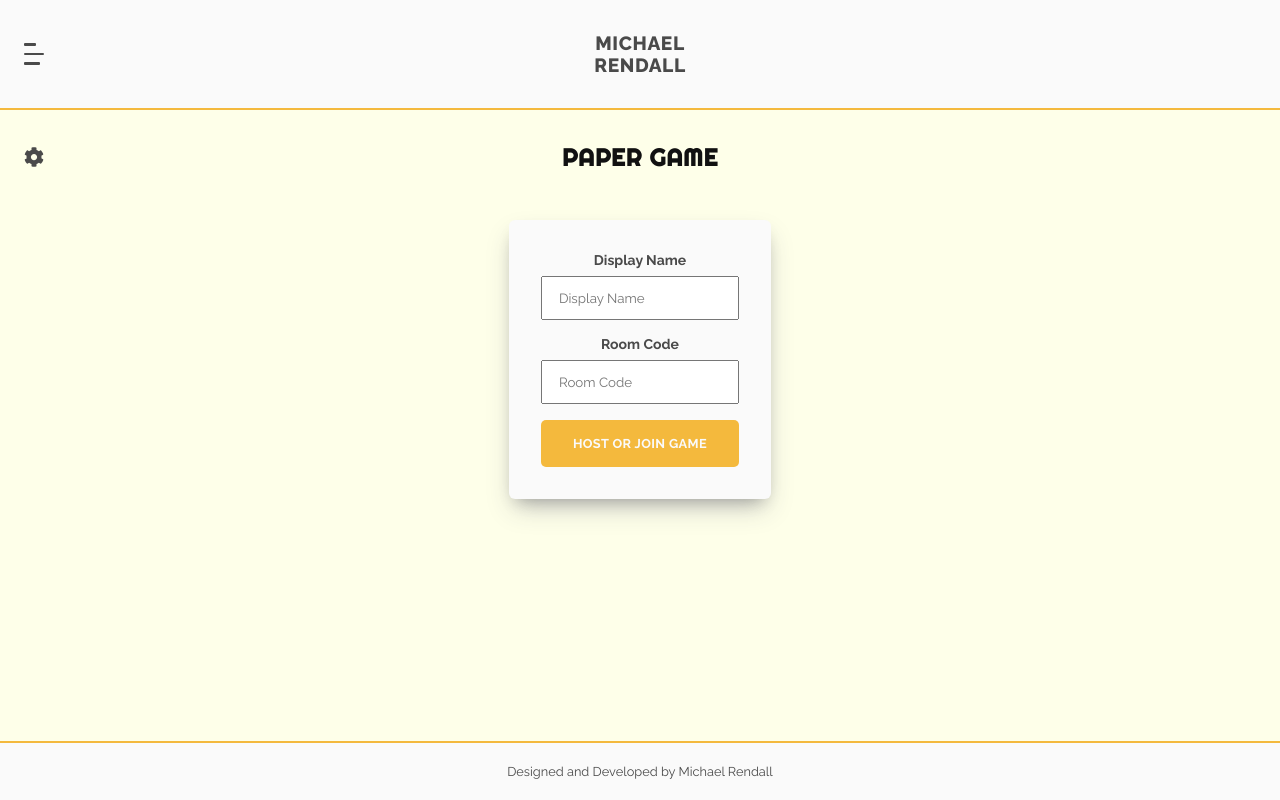
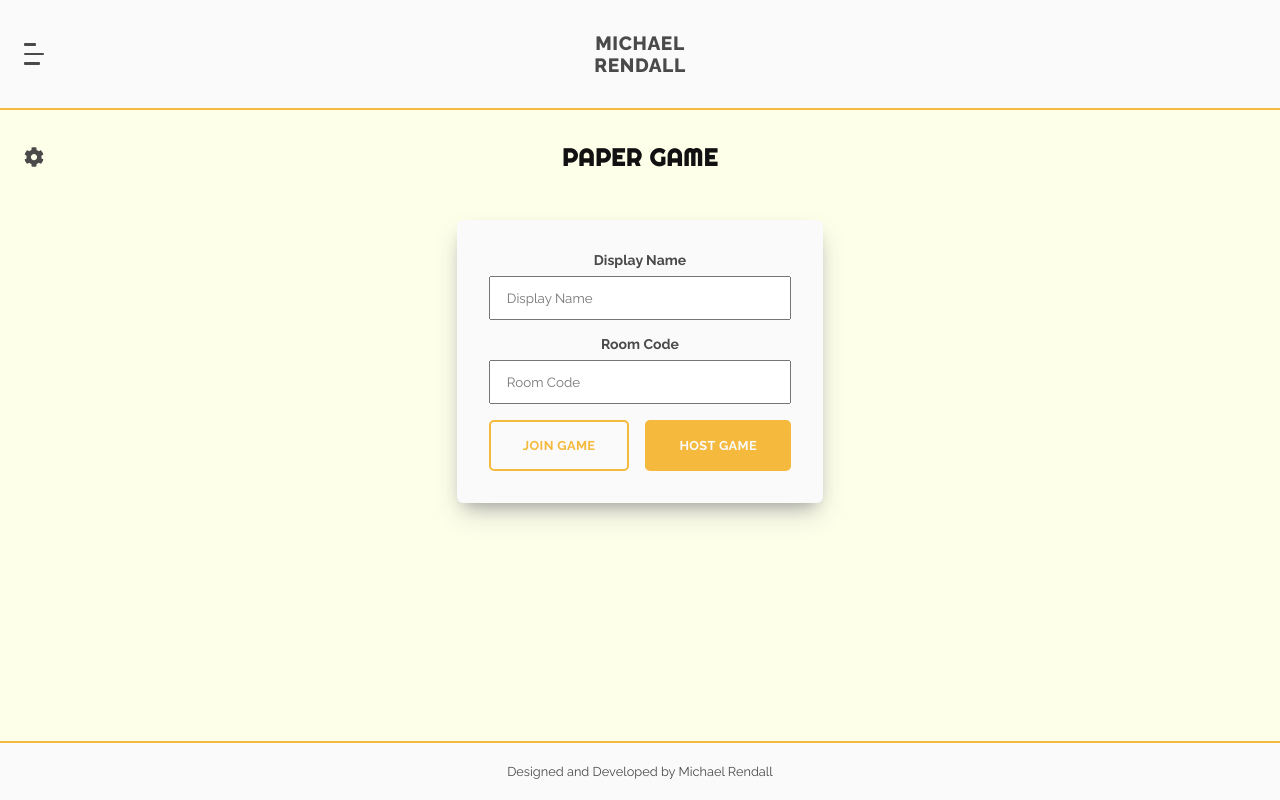
Before and after one commit to MichaelRendall/personal, a React (Create React App) app: page /paper-game in a window 1280 px wide. Built offline with nearby package versions, Linux system fonts and the light colour scheme.

Commit message:
split host and join buttons

```diff
--- a/src/components/FormElements/Button.module.scss
+++ b/src/components/FormElements/Button.module.scss
@@ -13,6 +13,24 @@
   width: fit-content;
   cursor: pointer;
   transition: $transition-speed;
+
+  /* need to make these colours dynamic!! */
+  background-color: $dark-yellow;
+  border: 2px solid $dark-yellow;
+
+  &:hover {
+    background-color: scale-color($dark-yellow, $lightness: -30%);
+    border-color: scale-color($dark-yellow, $lightness: -30%);
+  }
+}
+
+.invert {
+  background-color: $white;
+  color: $dark-yellow;
+
+  &:hover {
+    color: $white;
+  }
 }
 
 .large {
--- a/src/components/FormElements/Button.tsx
+++ b/src/components/FormElements/Button.tsx
@@ -4,14 +4,27 @@ import classes from "./Button.module.scss";
 interface ButtonProps {
   large?: boolean;
   name: string;
-  onClick?: () => void;
+  invert?: boolean;
+  submit?: boolean;
+  onClick?: (() => void) | ((event: React.FormEvent) => Promise<void>);
 }
 
 const Button: React.FC<ButtonProps> = (props) => {
+  const buttonClasses = [classes.button];
+
+  if (props.large) {
+    buttonClasses.push(classes.large);
+  }
+
+  if (props.invert) {
+    buttonClasses.push(classes.invert);
+  }
+
   return (
     <button
-      className={`${classes.button} ${props.large && classes.large}`}
+      className={buttonClasses.join(" ")}
       onClick={props.onClick}
+      type={props.submit ? "submit" : "button"}
     >
       {props.name}
     </button>
--- a/src/components/UI/GameSection.module.scss
+++ b/src/components/UI/GameSection.module.scss
@@ -29,12 +29,13 @@
   border-bottom: 2px solid var(--dark-color);
   background: var(--light-color);
 
-  button {
+  /* button {
     background: var(--dark-color);
+    border: 2px solid var(--dark-color);
 
-    /* &:hover,
+    &:hover,
     &:active {
       background: scale-color(var(--color), $lightness: -20%);
-    } */
-  }
+    }
+  } */
 }
--- a/src/components/paperGame/HostJoinGame.module.scss
+++ b/src/components/paperGame/HostJoinGame.module.scss
@@ -2,4 +2,8 @@
 
 .form {
   @include flex($fd: column, $gap: 1rem);
+
+  .form__buttons {
+    @include flex($fd: row, $gap: 1rem);
+  }
 }
--- a/src/components/paperGame/HostJoinGame.tsx
+++ b/src/components/paperGame/HostJoinGame.tsx
@@ -4,14 +4,15 @@ import Button from "../FormElements/Button";
 import classes from "./HostJoinGame.module.scss";
 
 interface HostJoinGameProps {
-  submitted: (event: React.FormEvent) => Promise<void>;
+  hostGameHandler: (event: React.FormEvent) => Promise<void>;
+  joinGameHandler: (event: React.FormEvent) => Promise<void>;
   userNameRef: React.RefObject<HTMLInputElement>;
   roomNameRef: React.RefObject<HTMLInputElement>;
 }
 
 const HostJoinGame: React.FC<HostJoinGameProps> = (props) => {
   return (
-    <form className={classes.form} onSubmit={props.submitted}>
+    <form className={classes.form} onSubmit={props.hostGameHandler}>
       <Input
         type="text"
         id="name"
@@ -26,7 +27,10 @@ const HostJoinGame: React.FC<HostJoinGameProps> = (props) => {
         placeholder="Room Code"
         refValue={props.roomNameRef}
       />
-      <Button name="Host or Join Game" />
+      <div className={classes.form__buttons}>
+        <Button name="Join Game" invert onClick={props.joinGameHandler} />
+        <Button name="Host Game" submit />
+      </div>
     </form>
   );
 };
--- a/src/pages/PaperGame.tsx
+++ b/src/pages/PaperGame.tsx
@@ -9,10 +9,14 @@ import HostJoinGame from "../components/paperGame/HostJoinGame";
 const PaperGame = () => {
   const roomNameRef = useRef<HTMLInputElement>(null);
   const userNameRef = useRef<HTMLInputElement>(null);
-  const [cookies, setCookie] = useCookies(["uuid", "name"]);
+  const [cookies, setCookie, removeCookie] = useCookies([
+    "uuid",
+    "name",
+    "roomId",
+  ]);
   document.title = "Paper Game | Michael Rendall";
 
-  const createGameHandler = async (event: React.FormEvent) => {
+  const hostGameHandler = async (event: React.FormEvent) => {
     event.preventDefault();
 
     const response = await fetch("http://localhost:8080/create-game", {
@@ -28,23 +32,40 @@ const PaperGame = () => {
     });
     const responseData = await response.json();
 
-    console.log(responseData);
     setCookie("uuid", responseData.uuid);
     setCookie("name", responseData.name);
+    setCookie("roomId", responseData.roomId);
+  };
 
-    console.log(cookies.name);
-    console.log(cookies.uuid);
+  const joinGameHandler = async (event: React.FormEvent) => {
+    event.preventDefault();
+    console.log("joined!");
+  };
+
+  const leaveGameHandler = () => {
+    removeCookie("uuid");
+    removeCookie("name");
+    removeCookie("roomId");
   };
 
   return (
     <GameSection theme="yellow">
       <GameHeading heading="PAPER GAME" />
       <Wrapper size="auto">
-        <HostJoinGame
-          submitted={createGameHandler}
-          userNameRef={userNameRef}
-          roomNameRef={roomNameRef}
-        />
+        {!cookies.roomId && (
+          <HostJoinGame
+            hostGameHandler={hostGameHandler}
+            joinGameHandler={joinGameHandler}
+            userNameRef={userNameRef}
+            roomNameRef={roomNameRef}
+          />
+        )}
+        {cookies.roomId && (
+          <>
+            <p>game is set. {cookies.name} ready to play</p>
+            <button onClick={leaveGameHandler}>clear</button>
+          </>
+        )}
       </Wrapper>
     </GameSection>
   );
```
